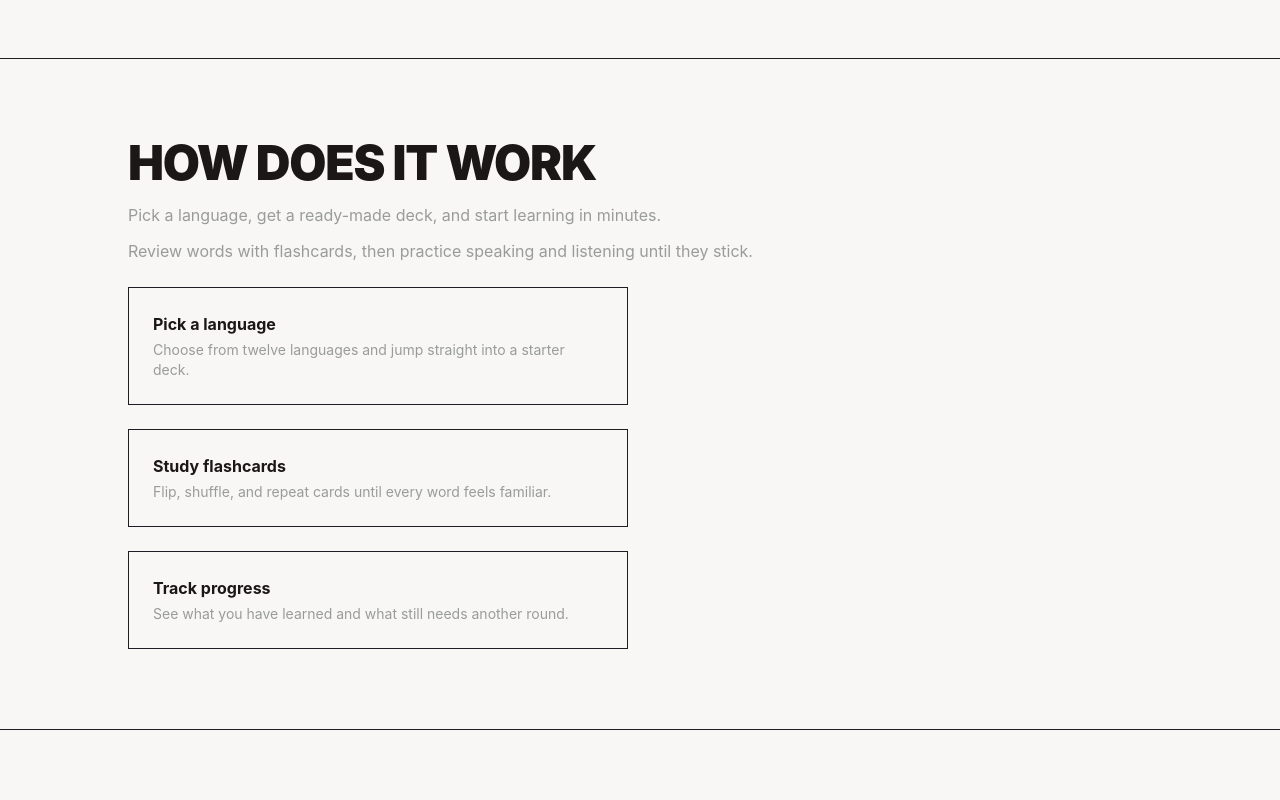
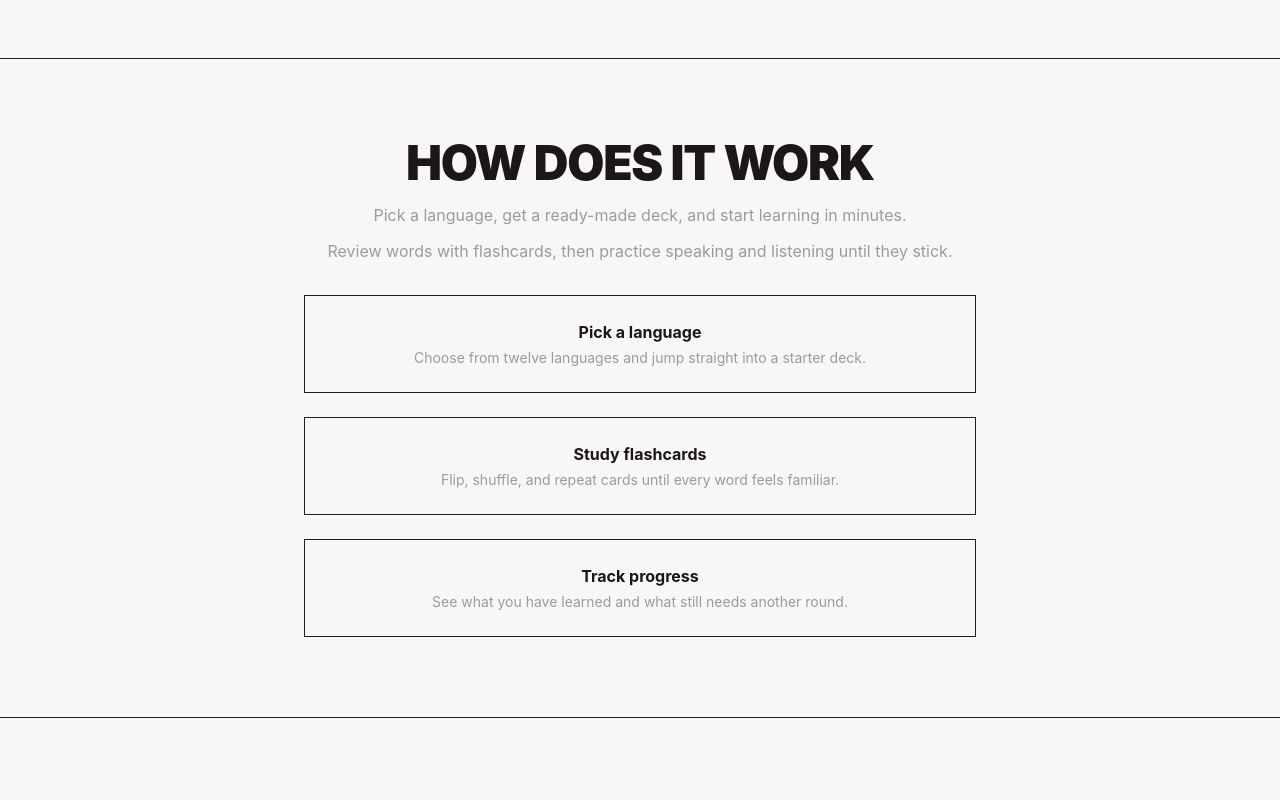
Before and after one commit to Veterba/mochi-like_web, a React app in the folder frontend/: page / in a window 1280 px wide. Shown: the part 1100-1900 px from the top of the page. Built offline with nearby package versions, Linux system fonts and the light colour scheme; no server answers; the HTML template or start-up script is replaced by a standard one.

Commit message:
frontend fixes +1

```diff
--- a/frontend/src/pages/Homepage.jsx
+++ b/frontend/src/pages/Homepage.jsx
@@ -15,25 +15,23 @@ function Homepage() {
 
       {sections.map((s) => (
         <section key={s.heading} className="border-t border-borders bg-background px-4 py-12 md:px-6 md:py-20 text-text">
-          <div className="mx-auto max-w-5xl">
+          <div className="mx-auto max-w-5xl text-center">
             <h2 className="text-4xl font-black uppercase tracking-tight sm:text-5xl">
               {s.heading}
             </h2>
-            <div className="mt-4 max-w-2xl space-y-3 text-gray">
+            <div className="mx-auto mt-4 max-w-2xl space-y-3 text-gray">
               {s.paragraphs.map((p) => (
                 <p key={p}>{p}</p>
               ))}
             </div>
 
-            <div className="mt-6 grid grid-cols-1 gap-6 md:grid-cols-2">
-              <div className="flex flex-col gap-6">
+            <div className="mx-auto mt-8 flex max-w-2xl flex-col gap-6">
               {s.cards.map((c) => (
                 <div key={c.title} className="border border-borders p-6">
                   <h3 className="font-bold text-text">{c.title}</h3>
                   <p className="mt-1 text-sm text-gray">{c.text}</p>
                 </div>
               ))}
-              </div>
             </div>
           </div>
         </section>
```
Lines whose indentation alone changed are shown as unchanged.
